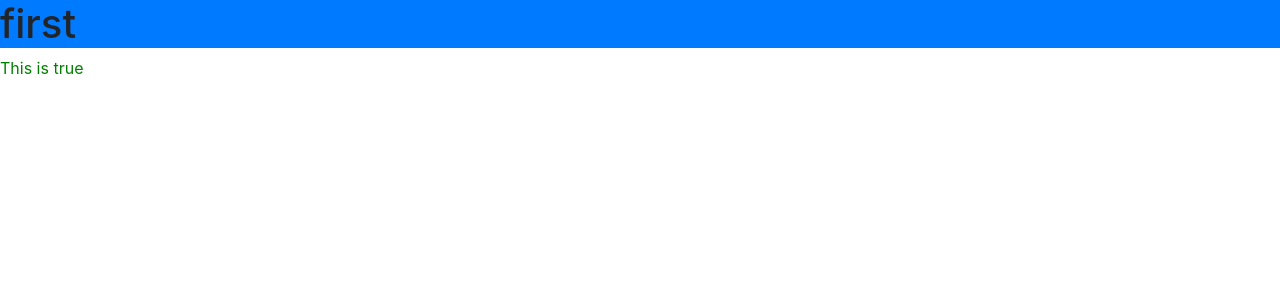
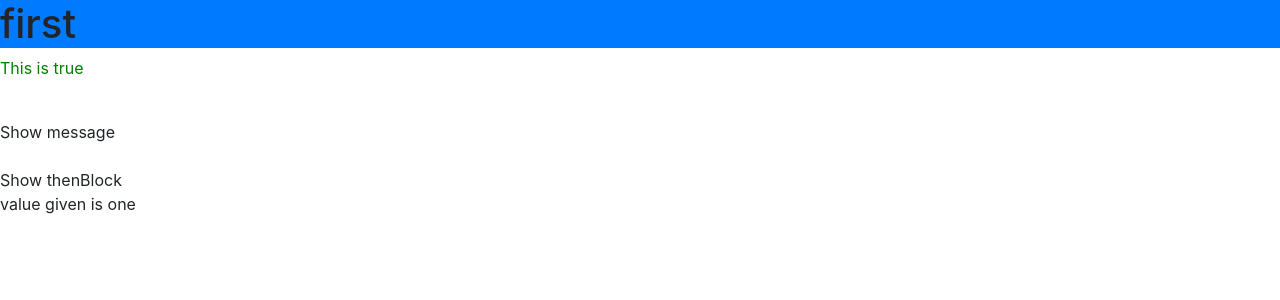
Before and after one commit to kavinGurusamy/AngualrExamples, an Angular app: page / in a window 1280 px wide. Shown: the top 300 px of the page. Built offline with nearby package versions, Linux system fonts and the light colour scheme.

Commit message:
third commit

```diff
--- a/src/app/app.component.html
+++ b/src/app/app.component.html
@@ -1,9 +1,40 @@
 <h1 class="bg-primary">{{title}}</h1>
 <p *ngIf="showMsg" [ngStyle]='{color:colorName}'> This is true </p>
+<br>
+<div *ngIf="ifMsg; else elseBlock">Show message</div><br>
+<ng-template #elseBlock>Content to render when condition is false.</ng-template>
+
+<!-- --------------------------------------------------------------------------- -->
+
+
+<!-- if true excute then statement excutes others else -->
+<div *ngIf="ifMsg;then thenBlock else elseBlock">Show message</div><br>
+
+<ng-template #thenBlock>Show thenBlock</ng-template>
+<ng-template #elseBlock>Content to render when condition is false.</ng-template>
+
+<!-- <app-todo></app-todo> // selectors used to display the rendered html anywhere -->
+<div [ngSwitch]="swithvalue">
+  <div *ngSwitchCase="1"  > value given is one</div>
+</div>
 
 
 
-<!-- <app-todo></app-todo> -->
-  <router-outlet></router-outlet>
+
+
+
+
+
+
+
+
+
+
+
+
+
+
+
+<router-outlet></router-outlet>
 
 <!-- //kavin -->
--- a/src/app/app.component.ts
+++ b/src/app/app.component.ts
@@ -9,4 +9,6 @@ export class AppComponent {
   title = 'first';
   showMsg=true;
   colorName='green';
+  ifMsg=true;
+  swithvalue=1;
 }
```
